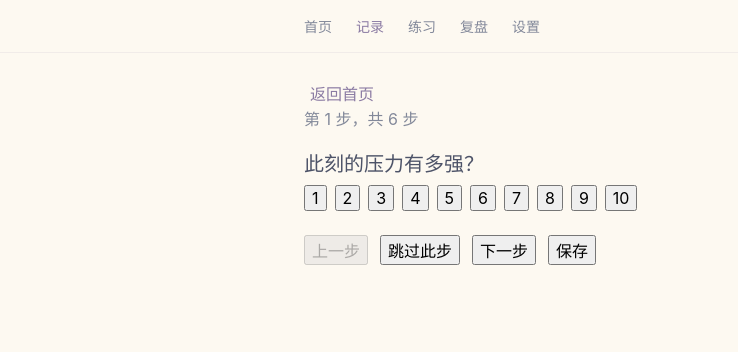
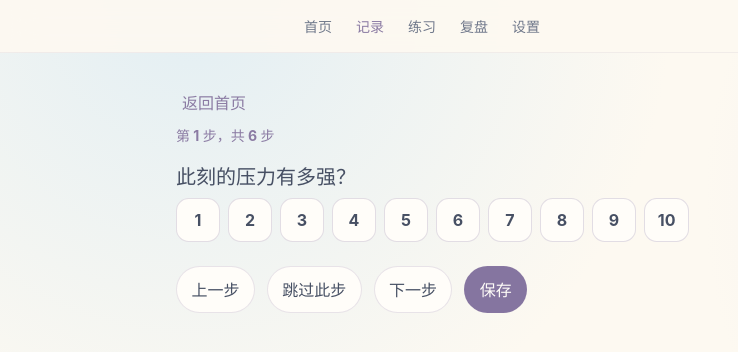
Before and after one commit to wodecoin/qingshiya, a React (Vite) app: page / in a window 1280 px wide. Both pictures are taken after a click on the button "记录一次压力". Shown: the top 352 px of the page, without its empty margins (0-738 px from the left). Built offline with nearby package versions, Linux system fonts and the light colour scheme.

Commit message:
完成视觉与发布前验收

```diff
--- a/src/features/entry/EmotionPicker.tsx
+++ b/src/features/entry/EmotionPicker.tsx
@@ -26,14 +26,14 @@ export function EmotionPicker({ options, selected, maxSelections, onChange }: Em
 
   return (
     <div>
-      <div role="group" aria-label="选项" style={{ display: 'flex', flexWrap: 'wrap', gap: '0.5rem' }}>
+      <div className="choice-grid choice-grid--tags" role="group" aria-label="选项">
         {options.map((option) => (
           <button
             key={option}
             type="button"
             aria-pressed={selected.includes(option)}
             onClick={() => toggle(option)}
-            style={{ padding: '0.65rem 0.9rem', borderRadius: '999px' }}
+            className="choice-button choice-button--tag"
           >
             {option}
           </button>
--- a/src/features/entry/EntryFlow.tsx
+++ b/src/features/entry/EntryFlow.tsx
@@ -50,14 +50,14 @@ export function EntryFlow({ repository = entriesRepository, onSaved }: EntryFlow
 
   return (
     <section aria-labelledby="entry-flow-title">
-      <p>第 {stepIndex + 1} 步，共 {steps.length} 步</p>
-      {step === 'intensity' && <><h2 id="entry-flow-title">此刻的压力有多强？</h2><div role="group" aria-label="压力强度" style={{ display: 'flex', flexWrap: 'wrap', gap: '0.5rem' }}>{Array.from({ length: 10 }, (_, index) => index + 1).map((value) => <button key={value} type="button" aria-pressed={form.intensityBefore === value} onClick={() => update({ intensityBefore: value })}>{value}</button>)}</div>{highIntensity && <p role="note">压力很高，但你仍然可以按自己的节奏记录。</p>}</>}
+      <p className="entry-progress">第 {stepIndex + 1} 步，共 {steps.length} 步</p>
+      {step === 'intensity' && <><h2 id="entry-flow-title">此刻的压力有多强？</h2><div className="choice-grid" role="group" aria-label="压力强度">{Array.from({ length: 10 }, (_, index) => index + 1).map((value) => <button className="choice-button" key={value} type="button" aria-pressed={form.intensityBefore === value} onClick={() => update({ intensityBefore: value })}>{value}</button>)}</div>{highIntensity && <p role="note">压力很高，但你仍然可以按自己的节奏记录。</p>}</>}
       {step === 'primary' && <><h2 id="entry-flow-title">最贴近的原初情绪</h2>{picker}</>}
       {step === 'secondary' && <><h2 id="entry-flow-title">还有哪些叠加反应？</h2>{picker}</>}
       {step === 'body' && <><h2 id="entry-flow-title">身体有什么信号？</h2>{picker}</>}
       {step === 'behavior' && <><h2 id="entry-flow-title">此刻有什么行为冲动？</h2>{picker}</>}
-      {step === 'exercise' && <><h2 id="entry-flow-title">练习后压力有多强？（可选）</h2><input aria-label="练习后压力强度" type="number" min="1" max="10" value={form.intensityAfter ?? ''} onChange={(event) => update({ intensityAfter: event.target.value ? Number(event.target.value) : undefined })} /></>}
-      <footer style={{ display: 'flex', gap: '0.75rem', marginTop: '1.5rem' }}>
+      {step === 'exercise' && <><h2 id="entry-flow-title">练习后压力有多强？（可选）</h2><label className="field-label" htmlFor="entry-intensity-after">练习后压力强度</label><input className="number-input" id="entry-intensity-after" aria-label="练习后压力强度" type="number" min="1" max="10" value={form.intensityAfter ?? ''} onChange={(event) => update({ intensityAfter: event.target.value ? Number(event.target.value) : undefined })} /></>}
+      <footer className="entry-actions">
         <button type="button" onClick={() => setStepIndex(Math.max(0, stepIndex - 1))} disabled={stepIndex === 0}>上一步</button>
         <button type="button" onClick={() => setStepIndex(stepIndex + 1)}>跳过此步</button>
         <button type="button" onClick={() => setStepIndex(stepIndex + 1)}>下一步</button>
--- a/src/features/exercises/ExerciseRunner.tsx
+++ b/src/features/exercises/ExerciseRunner.tsx
@@ -35,7 +35,7 @@ export function ExerciseRunner({ exercise, draft, onComplete, onExit }: Exercise
     <h2 id="exercise-runner-title">{exercise.title}</h2>
     {exercise.applicableSituations && <p>适用情境：{exercise.applicableSituations.join('；')}</p>}
     <ol>{exercise.instructions.map((instruction) => <li key={instruction}>{instruction}</li>)}</ol>
-    <p className="exercise-timer" aria-label="剩余时间">{minutes}:{seconds}</p>
+    <p className="exercise-timer" role="timer" aria-live="off" aria-label="剩余时间">{minutes}:{seconds}</p>
     {exercise.exitInstructions && <p className="exercise-exit">退出方式：{exercise.exitInstructions}</p>}
     <label>练习后强度（可选）<input aria-label="练习后强度" type="number" min="1" max="10" value={intensityAfter} onChange={(event) => setIntensityAfter(event.target.value)} /></label>
     <div className="exercise-actions"><button type="button" onClick={() => setRunning(true)} disabled={running}>{running ? '进行中' : '开始练习'}</button><button type="button" onClick={() => setRunning(false)} disabled={!running}>暂停</button><button type="button" onClick={() => setRunning(true)} disabled={running}>继续</button><button type="button" onClick={() => onExit?.(draft)}>退出</button><button type="button" onClick={complete}>完成练习</button></div>
--- a/src/styles/tokens.css
+++ b/src/styles/tokens.css
@@ -11,8 +11,8 @@
   --color-blush: #f3dfe1;
   --color-butter: #f7edc9;
   --color-mint: #dceee5;
-  --color-ink: #4d5368;
-  --color-muted: #83899a;
+  --color-ink: #475064;
+  --color-muted: #70798b;
   --color-white: #fffdf9;
   --radius-card: 1.5rem;
   --radius-pill: 999px;
@@ -22,6 +22,7 @@
   --space-4: 1.5rem;
   --space-5: 2rem;
   --text-body: 1rem;
+  --shadow-soft: 0 1rem 2.5rem rgba(111, 112, 151, 0.1);
   --text-title: clamp(2.25rem, 10vw, 3.5rem);
 }
 
@@ -33,14 +34,15 @@ body { min-height: 100vh; overflow-x: hidden; }
 
 button, a { font: inherit; }
 
+button, select, input { min-height: 44px; }
 button { cursor: pointer; }
 
-.app-shell { min-height: 100vh; background: var(--color-cream); }
+.app-shell { min-height: 100vh; background: radial-gradient(circle at 15% 0%, rgba(220, 236, 244, .8), transparent 30rem), radial-gradient(circle at 90% 25%, rgba(232, 226, 244, .65), transparent 28rem), var(--color-cream); }
 
 .app-content {
   width: min(100% - 2rem, 42rem);
   margin: 0 auto;
-  padding: 3rem 0 7rem;
+  padding: 2rem 0 7rem;
 }
 
 .eyebrow, .empty-kicker {
@@ -68,13 +70,13 @@ p { color: var(--color-muted); font-size: var(--text-body); line-height: 1.65; }
 
 .welcome-card p { max-width: 30rem; margin-bottom: 0; }
 .welcome-orb { color: #9c8fb5; font-size: 2.25rem; line-height: 1; }
-.primary-action { width: fit-content; padding: 0.8rem 1.1rem; border: 0; border-radius: var(--radius-pill); color: #fffdf9; background: #8b7ba3; font-weight: 700; }
+.primary-action { width: fit-content; padding: 0.8rem 1.1rem; border: 0; border-radius: var(--radius-pill); color: #fffdf9; background: #8575a0; font-weight: 700; box-shadow: 0 .35rem .8rem rgba(133, 117, 160, .2); }
 .primary-action:focus-visible, a:focus-visible { outline: 3px solid var(--color-butter); outline-offset: 3px; }
 
 .empty-state { padding: 4rem var(--space-3); text-align: center; }
 .empty-state p:last-child { margin-bottom: 0; }
 
-.home-summary, .recent-list, .review-section { margin-top: var(--space-4); padding: var(--space-4); border: 1px solid rgba(139, 123, 163, 0.1); border-radius: var(--radius-card); background: rgba(255, 253, 249, 0.62); }
+.home-summary, .recent-list, .review-section { margin-top: var(--space-4); padding: var(--space-4); border: 1px solid rgba(139, 123, 163, 0.1); border-radius: var(--radius-card); background: rgba(255, 253, 249, 0.72); box-shadow: var(--shadow-soft); }
 .section-kicker { margin-bottom: var(--space-1); color: #8b7ba3; font-size: 0.8rem; font-weight: 700; letter-spacing: 0.08em; }
 .secondary-action, .text-action, .exercise-link { border: 0; color: #8b7ba3; background: transparent; font-weight: 700; }
 .secondary-action, .exercise-link { padding: 0; text-decoration: underline; text-underline-offset: 0.2em; }
@@ -91,6 +93,17 @@ p { color: var(--color-muted); font-size: var(--text-body); line-height: 1.65; }
 .tag-group li { padding: 0.35rem 0; border-bottom: 1px solid rgba(139, 123, 163, 0.08); }
 .tag-group strong { color: #8b7ba3; }
 .review-muted { margin-bottom: 0; font-size: 0.9rem; }
+
+.entry-progress { color: #8b7ba3; font-size: .875rem; font-weight: 700; }
+.choice-grid { display: flex; flex-wrap: wrap; gap: .5rem; }
+.choice-button { min-width: 44px; padding: .65rem .8rem; border: 1px solid rgba(139, 123, 163, .25); border-radius: .8rem; color: var(--color-ink); background: var(--color-white); font-weight: 700; }
+.choice-button[aria-pressed="true"] { border-color: #8575a0; color: #fffdf9; background: #8575a0; }
+.choice-button--tag { border-radius: var(--radius-pill); font-weight: 600; }
+.entry-actions { display: flex; flex-wrap: wrap; gap: .75rem; margin-top: 1.5rem; }
+.entry-actions button { padding: .65rem .9rem; border: 1px solid rgba(139, 123, 163, .2); border-radius: var(--radius-pill); color: var(--color-ink); background: var(--color-white); }
+.entry-actions button:last-child { color: #fffdf9; background: #8575a0; }
+.field-label { display: block; margin: 1rem 0 .4rem; color: var(--color-ink); font-weight: 600; }
+.number-input { width: 8rem; padding: .65rem; border: 1px solid #d8d2df; border-radius: .6rem; background: var(--color-white); }
 
 @media (max-width: 480px) { .tag-groups { grid-template-columns: 1fr; } }
 
@@ -115,3 +128,11 @@ p { color: var(--color-muted); font-size: var(--text-body); line-height: 1.65; }
   .welcome-card { grid-template-columns: auto 1fr auto; align-items: center; }
   .bottom-nav { top: 0; right: auto; bottom: auto; left: 0; justify-content: flex-start; gap: 1.5rem; padding: 1rem max(1rem, calc((100vw - 42rem) / 2)); border-top: 0; border-bottom: 1px solid rgba(139, 123, 163, 0.1); }
 }
+
+@media (min-width: 1024px) {
+  .app-content { width: min(100% - 4rem, 58rem); }
+  .home-page { display: grid; grid-template-columns: 1fr 1fr; gap: 1rem 1.25rem; align-items: start; }
+  .home-page > .eyebrow, .home-page > h1, .home-page > .welcome-card { grid-column: 1 / -1; }
+  .home-page > .home-summary, .home-page > .recent-list { margin-top: 0; }
+  .home-page > .exercise-link { grid-column: 1 / -1; }
+}
```
Also changed, not shown: .superpowers/sdd/implementation-plan/task-8-report.md (added), 2 other files (tests, documents, lock files or other folders).
